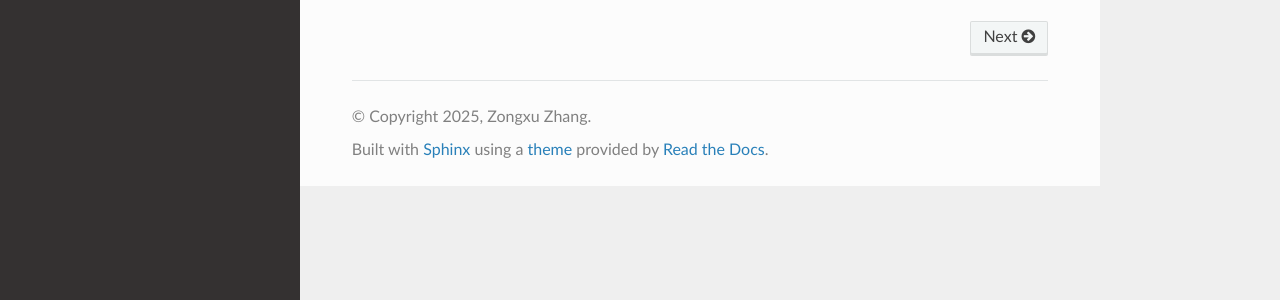
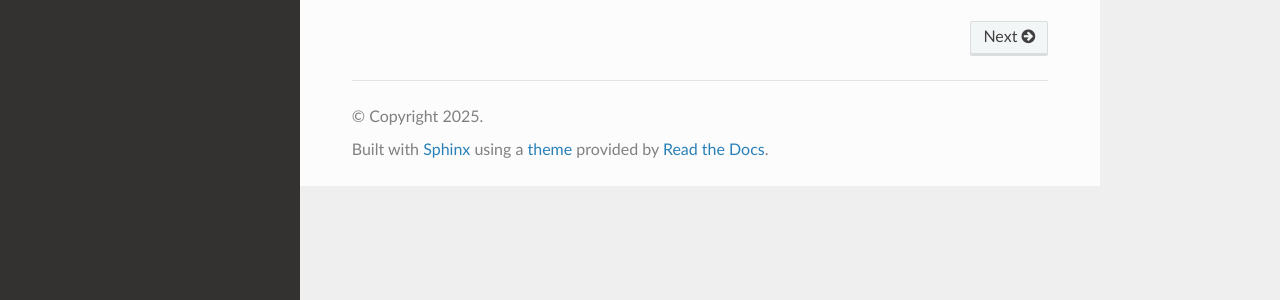
Before and after one commit to qinbowen98/STORM-release, a Sphinx documentation site: the page built from doc/source/index.rst, in a window 1280 px wide. Shown: the part 380-680 px from the top of the page. Built offline with Sphinx 7.4.7 and the Read the Docs theme 3.1.0, drawn with Linux system fonts in a browser that asks for light colours; some of the changed lines change nothing that is shown.

Commit message:
Update conf.py
Signed-off-by: qinbowen98 <97887587+qinbowen98@users.noreply.github.com>

```diff
--- a/doc/source/conf.py
+++ b/doc/source/conf.py
@@ -1,29 +1,28 @@
 # Configuration file for the Sphinx documentation builder.
-#
-# For the full list of built-in configuration values, see the documentation:
-# https://www.sphinx-doc.org/en/master/usage/configuration.html
 
-# -- Project information -----------------------------------------------------
-# https://www.sphinx-doc.org/en/master/usage/configuration.html#project-information
 import os
 import sys
 from unittest.mock import MagicMock
-project = 'STORM'
-copyright = '2025, Zongxu Zhang'
-author = 'Zongxu Zhang'
+
+# -- Path setup --------------------------------------------------------------
+# ✅ 确保 storm 可以被找到
+sys.path.insert(0, os.path.abspath('../..'))
+
+# ✅ Mock 不可安装模块（必须在此位置）
+MOCK_MODULES = ['spams', 'openslide', 'pyvips', 'cv2', 'models']
+for mod in MOCK_MODULES:
+    sys.modules[mod] = MagicMock()
 
 
+# -- Project information -----------------------------------------------------
+project = 'STORM'
+author = 'Zongxu Zhang'
+copyright = '2025'
+
 # -- General configuration ---------------------------------------------------
-# https://www.sphinx-doc.org/en/master/usage/configuration.html#general-configuration
-
-
 extensions = [
     'sphinx.ext.autodoc',
     'sphinx.ext.napoleon',
-    'sphinx.ext.doctest',
-    'sphinx.ext.intersphinx',
-    'sphinx.ext.todo',
-    'sphinx.ext.coverage',
     'sphinx.ext.mathjax',
     'jupyter_sphinx'
 ]
@@ -31,21 +30,10 @@
 templates_path = ['_templates']
 exclude_patterns = []
 
-napoleon_google_docstring = True
-napoleon_numpy_docstring = False
-doctest_test_doctest_blocks = 'default'
+# ✅ 禁止执行所有 jupyter 执行单元
 jupyter_execute_notebooks = "off"
 nbsphinx_execute = 'never'
+
 # -- Options for HTML output -------------------------------------------------
-# https://www.sphinx-doc.org/en/master/usage/configuration.html#options-for-html-output
-
 html_theme = 'sphinx_rtd_theme'
 html_static_path = ['_static']
-
-sys.path.insert(0, os.path.abspath('../..'))
-class Mock(MagicMock):
-    @classmethod
-    def __getattr__(cls, name):
-        return MagicMock()
-MOCK_MODULES = ['spams','openslide','pyvips','cv2', 'models']
-sys.modules.update((mod_name, Mock()) for mod_name in MOCK_MODULES)
```
